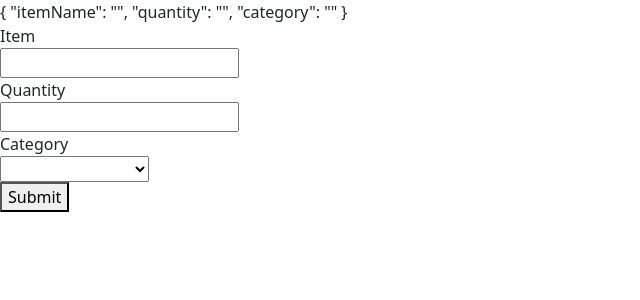
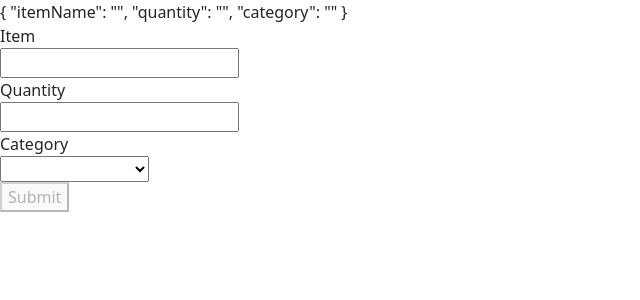
Before and after one commit to JensDeNijs/angular-group-project, an Angular app in the folder shopping-list/: page / in a window 1280 px wide. Shown: the top 300 px of the page, without its empty margins (0-640 px from the left). Built offline with nearby package versions, Linux system fonts and the light colour scheme.

Commit message:
disable button on invalid

```diff
--- a/shopping-list/src/app/app.component.html
+++ b/shopping-list/src/app/app.component.html
@@ -12,7 +12,7 @@
     <option *ngFor="let item of data" value="{{item}}">{{item}}</option>
   </select><br>
 
-  <button>Submit</button>
+  <button [disabled]="shoppingForm.form.invalid">Submit</button>
 
 </form>
 
```
